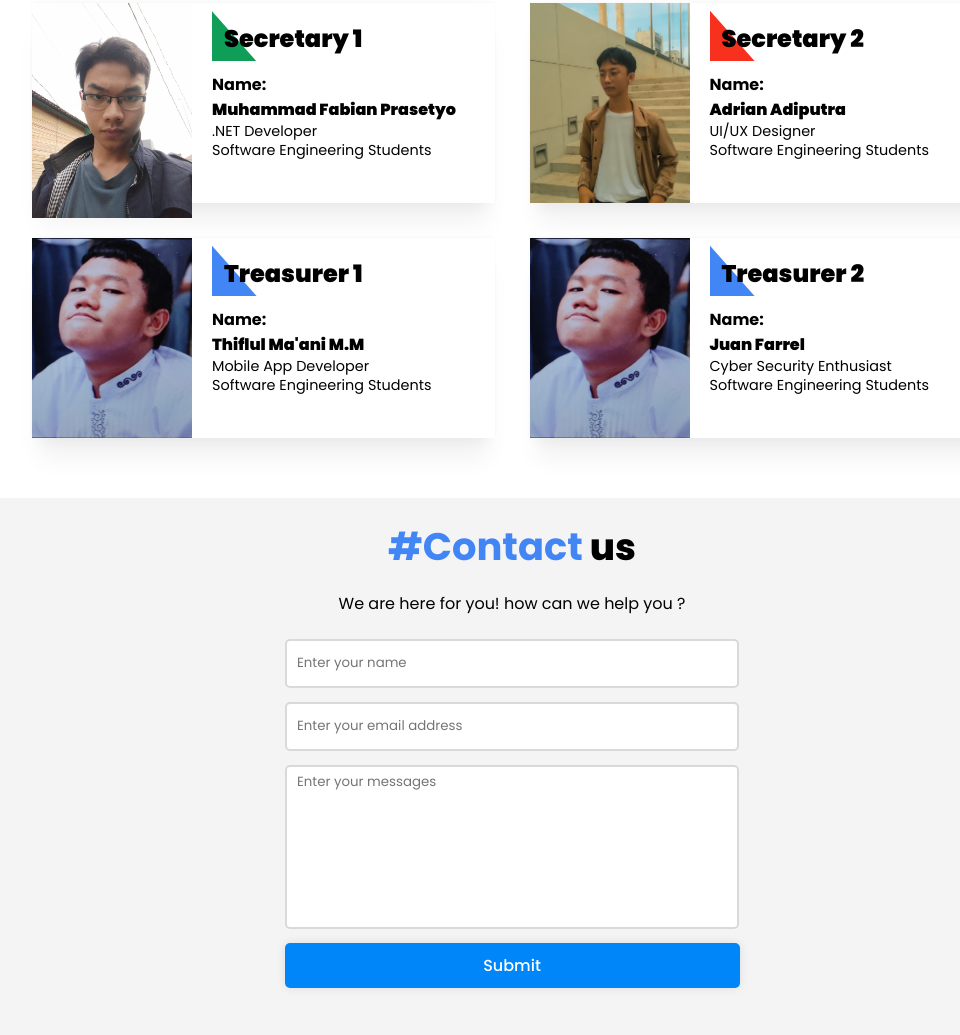
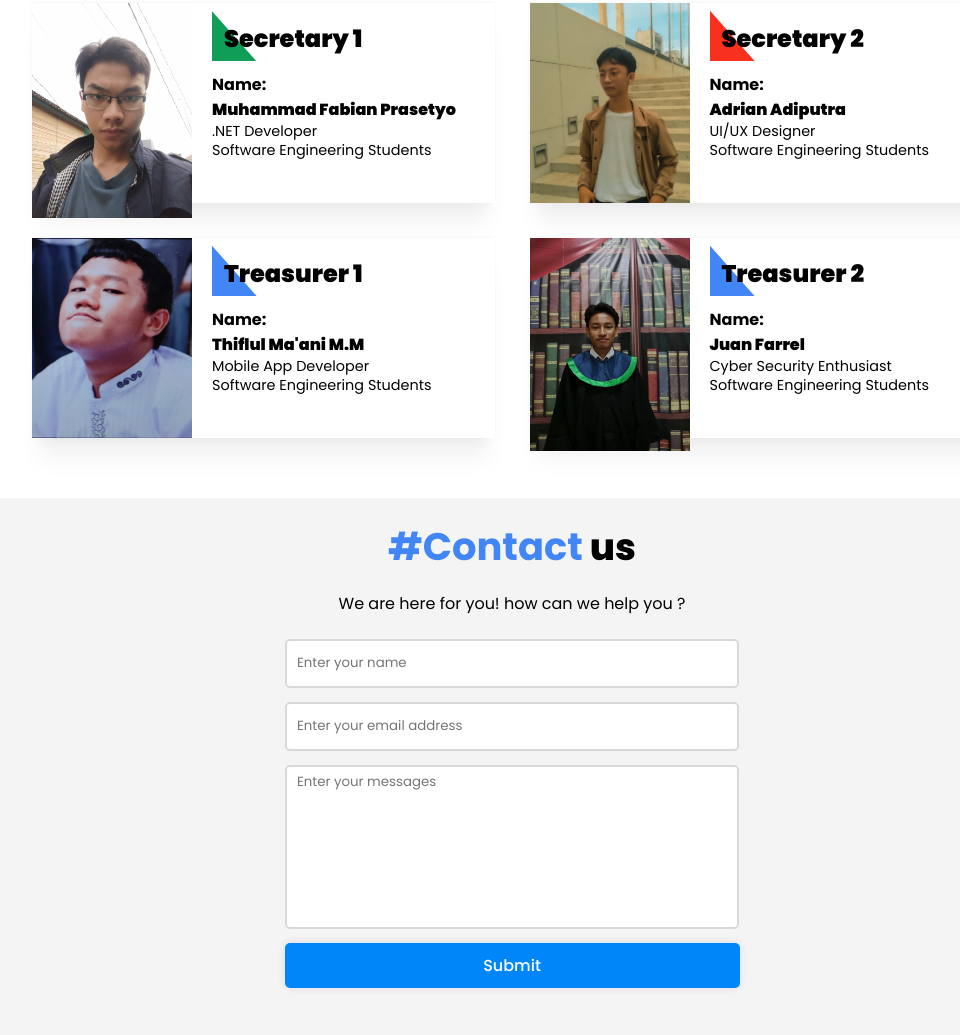
Before and after one commit to NimonHiya/it-club-smkn-21-jakarta.github.io, a plain HTML site: page index.html in a window 1280 px wide. Shown: the part 711-1746 px from the top of the page, without its empty margins (128-1088 px from the left). Drawn offline with nearby package versions, Linux system fonts and the light colour scheme.

Commit message:
chore: update profile image for Treasurer 2

```diff
--- a/index.html
+++ b/index.html
@@ -116,7 +116,7 @@
             </div>
          </div>
          <div class="workshop">
-            <img src="assets/profile/allul.jpg" alt="">
+            <img src="assets/profile/juan.jpg" alt="">
             <div class="workshop-info">
                <h2 class="title">Treasurer 2</h2>
                <b>Name:</b>
```
Also changed, not shown: assets/profile/juan.jpg (added).
